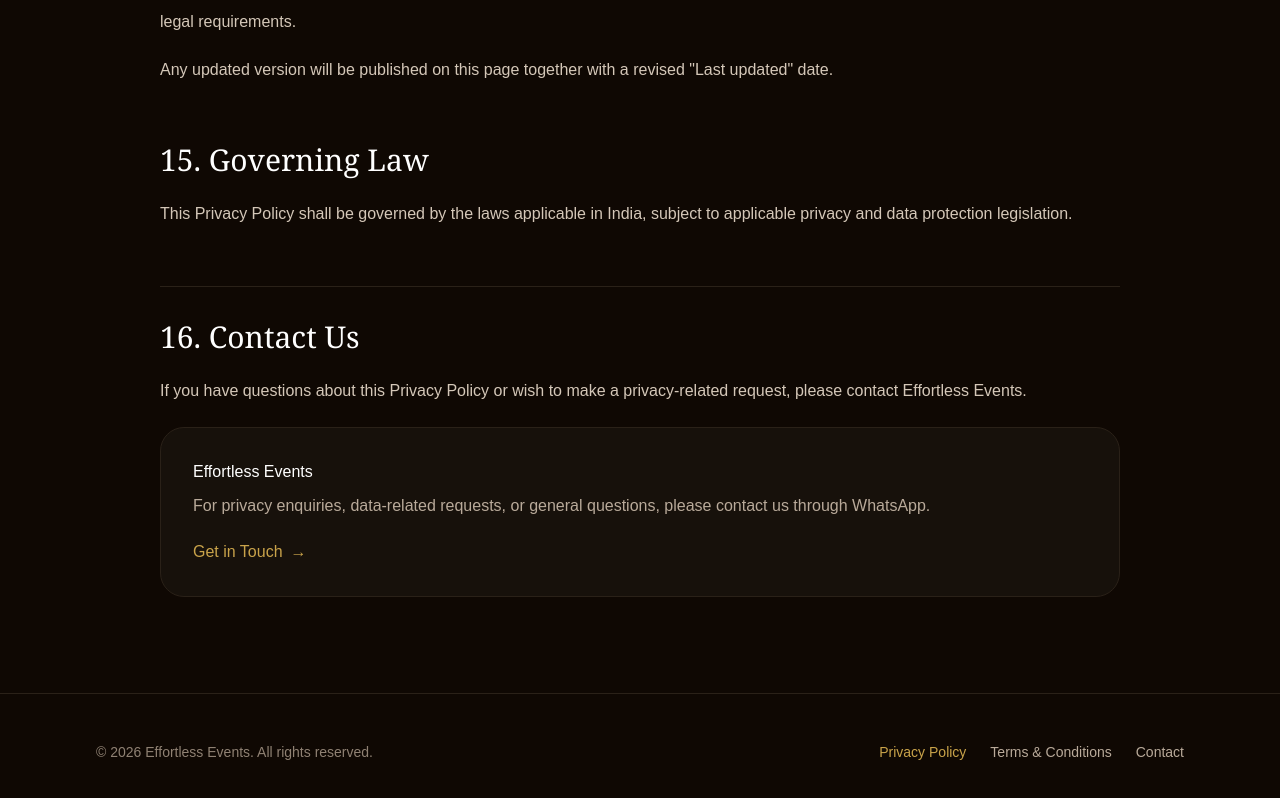
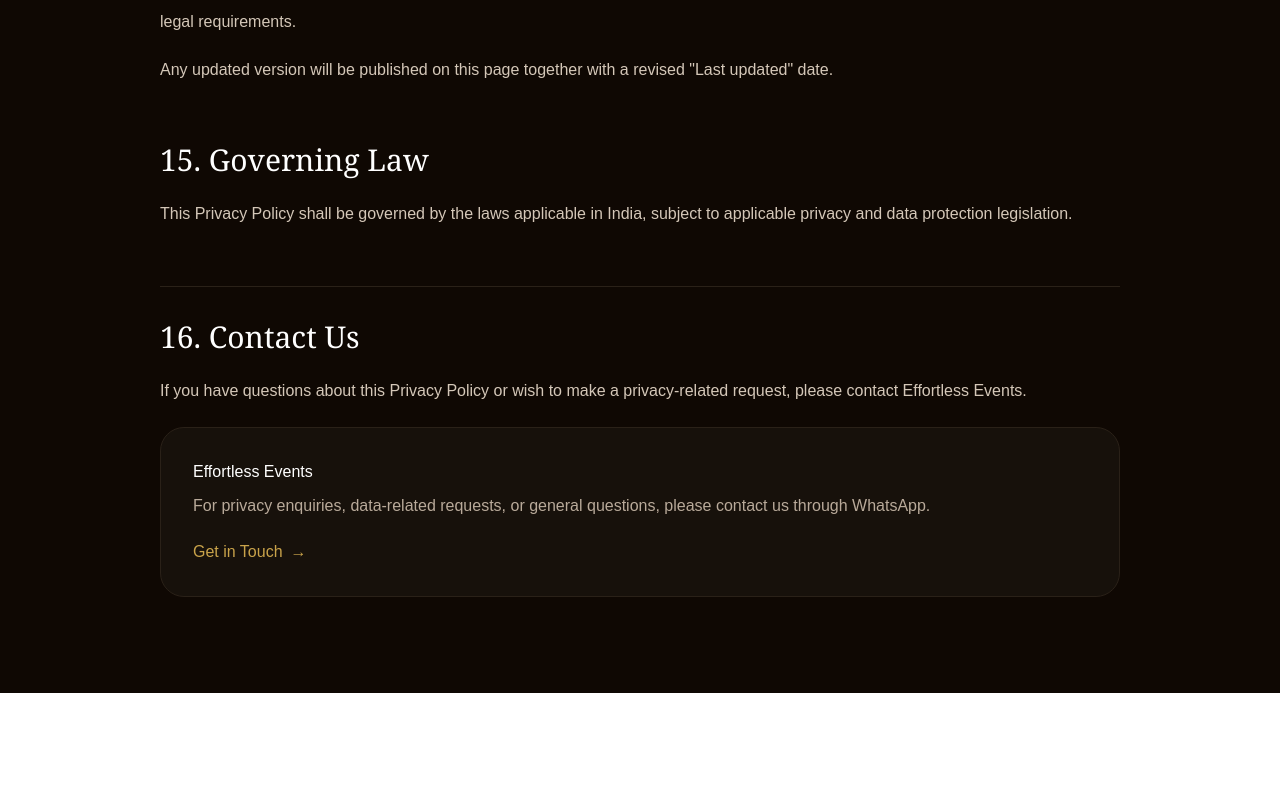
Before and after one commit to bymahiwork-prog/effortless-events, a Next.js app: page /privacy-policy in a window 1280 px wide. Shown: the part 4677-5475 px from the top of the page. After the commit the page ends 5370 px from the top, so only its background shows below. Built offline with nearby package versions, Linux system fonts and the light colour scheme.

Commit message:
Update page.tsx

```diff
--- a/app/privacy-policy/page.tsx
+++ b/app/privacy-policy/page.tsx
@@ -1,7 +1,6 @@
 "use client";
 
 import React from "react";
-import Link from "next/link";
 
 export default function PrivacyPolicyPage() {
   return (
@@ -517,54 +516,6 @@ export default function PrivacyPolicyPage() {
         </div>
       </section>
 
-      {/* =====================================================
-          FOOTER CTA
-      ===================================================== */}
-
-      <section className="border-t border-[#2A2118] py-12">
-
-        <div className="max-w-6xl mx-auto px-6 md:px-8">
-
-          <div className="flex flex-col md:flex-row md:items-center md:justify-between gap-6">
-
-            <p className="text-sm text-[#8F8173]">
-              © {new Date().getFullYear()} Effortless Events. All rights
-              reserved.
-            </p>
-
-            <div className="flex flex-wrap gap-6 text-sm">
-
-              <Link
-                href="/privacy-policy"
-                className="text-[#C9A34A]"
-              >
-                Privacy Policy
-              </Link>
-
-              <Link
-                href="/terms-and-conditions"
-                className="text-[#B9AA9A] hover:text-[#C9A34A] transition-colors"
-              >
-                Terms & Conditions
-              </Link>
-
-              <a
-                href="https://wa.me/917838008069?text=Hi%20Effortless%20Events%2C%20I%20would%20like%20to%20get%20in%20touch."
-                target="_blank"
-                rel="noopener noreferrer"
-                className="text-[#B9AA9A] hover:text-[#C9A34A] transition-colors"
-              >
-                Contact
-              </a>
-
-            </div>
-
-          </div>
-
-        </div>
-
-      </section>
-
     </main>
   );
 }
```
